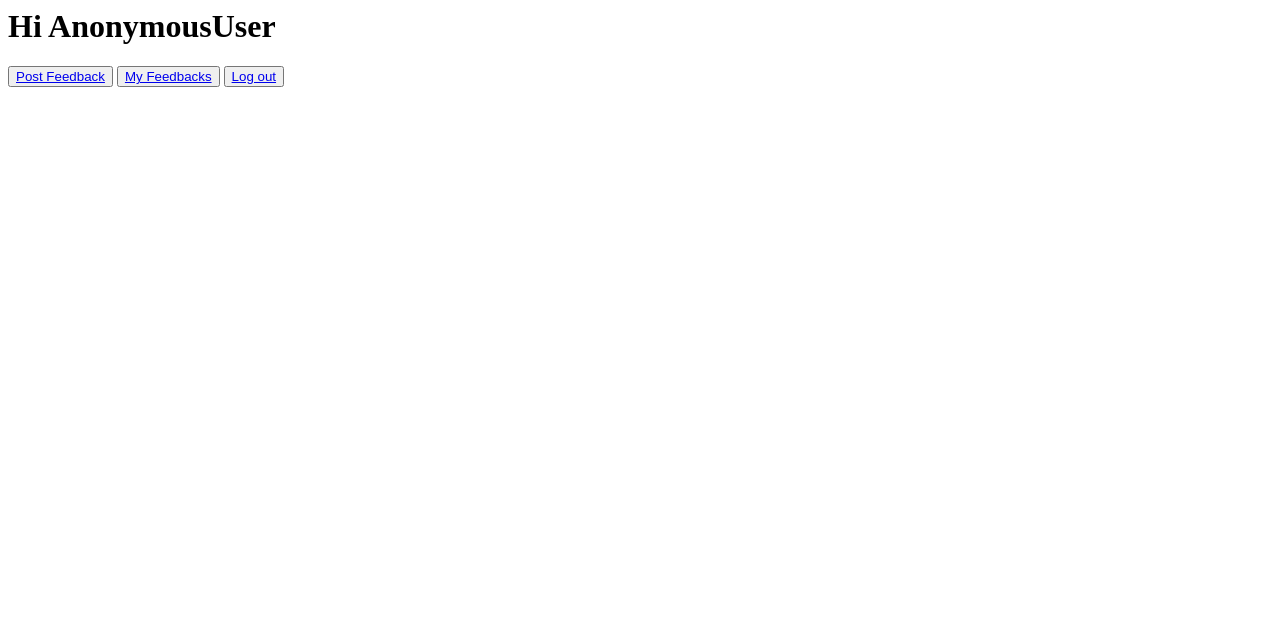
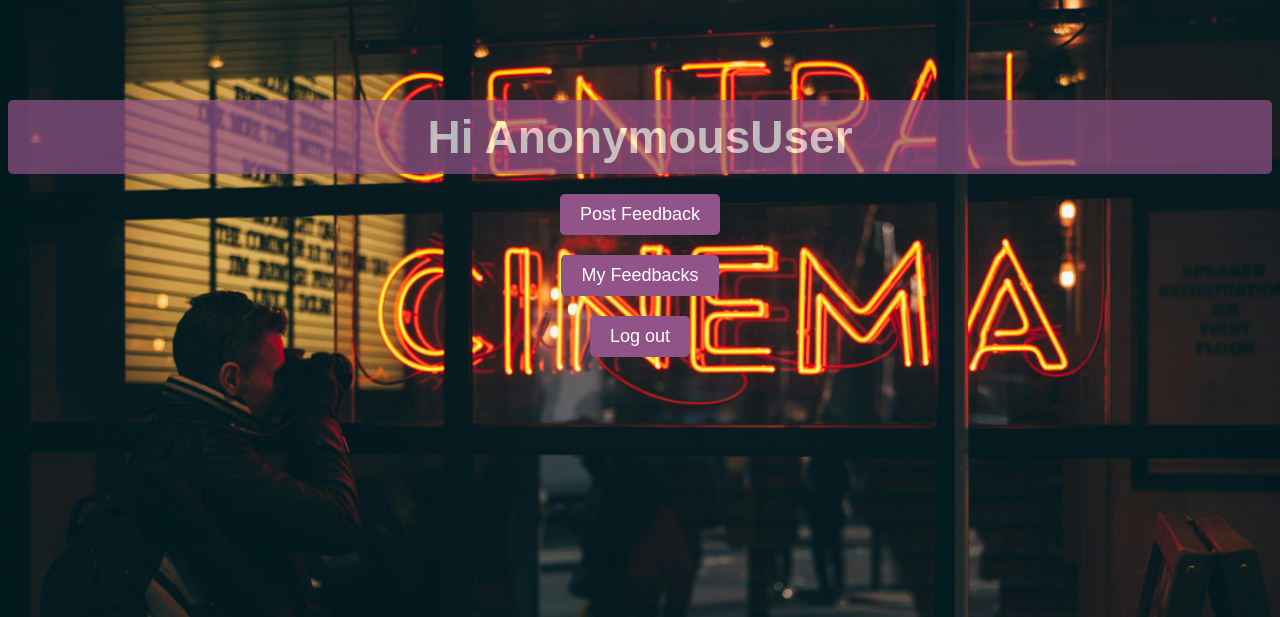
Before and after one commit to Ali-Hashemi10/Final-project, a Django app: page /Enteghad/home/profile/ in a window 1280 px wide. Shown: the top 617 px of the page. Run offline with Django 5.2, Linux system fonts and the light colour scheme.

Commit message:
Update userpanel.html

```diff
--- a/final/Enteghad/templates/userpanel.html
+++ b/final/Enteghad/templates/userpanel.html
@@ -1,18 +1,27 @@
-<h1>
-Hi {{ user }}
-</h1>
-<button type="button">
-     <a href="/Enteghad/home/profile/new-feedback/">
-        Post Feedback
-     </a>
-</button>
-<button type="button">
-     <a href="/Enteghad/home/profile/my-feedbacks">
-        My Feedbacks
-     </a>
-</button>
-<button type="button">
-     <a href="/Enteghad/home/logout/">
-        Log out
-     </a>
-</button>
+{% load static %}
+<!DOCTYPE html>
+<html lang="en">
+<head>
+    <meta charset="UTF-8">
+    <meta name="viewport" content="width=device-width, initial-scale=1.0">
+    <title>User Panel</title>
+    <link rel="stylesheet" type="text/css" href="{% static '../static/userpanel.css' %}">
+</head>
+<body>
+   {% csrf_token %}
+    <div class="container">
+        <h1 class="welcome-heading">Hi {{ user }}</h1>
+        <div class="button-container">
+            <button class="action-button" type="button">
+                <a class = 'links' href="/Enteghad/home/profile/new-feedback/">Post Feedback</a>
+            </button>
+            <button class="action-button" type="button">
+                <a class = 'links' href="/Enteghad/home/profile/my-feedbacks">My Feedbacks</a>
+            </button>
+            <button class="logout-button" type="button">
+                <a class = 'links' href="/Enteghad/home/logout/">Log out</a>
+            </button>
+        </div>
+    </div>
+</body>
+</html>
```
